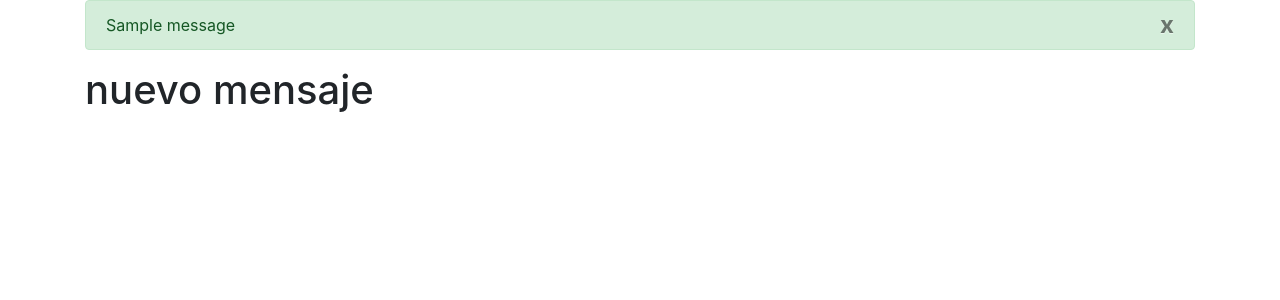
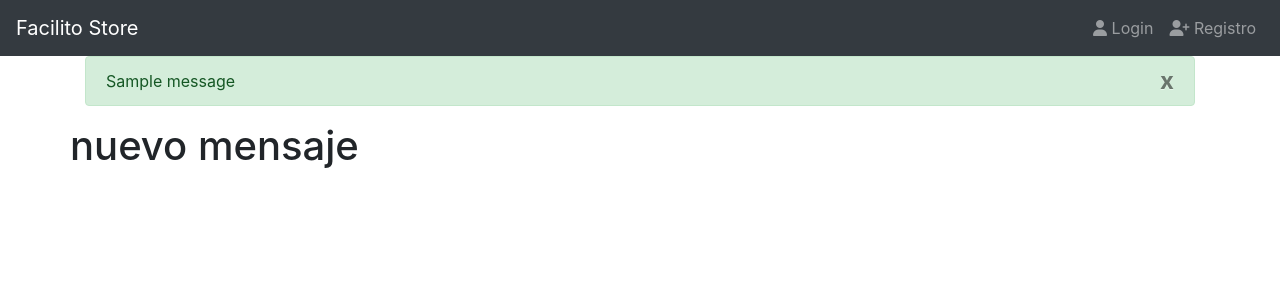
Before and after one commit to wbivanco/facilito_store, a Django app: page / in a window 1280 px wide. Shown: the top 300 px of the page. Run offline with Django 3.2, Linux system fonts and the light colour scheme; one stand-in notice (Sample message) is shown; some libraries are stand-ins or nearby versions.

Commit message:
Listo templates

```diff
--- a/facilito_store/views.py
+++ b/facilito_store/views.py
@@ -25,6 +25,8 @@ def index(request):
 	return render(request,'index.html',{'message':'nuevo mensaje'})
 
 def login_view(request):
+	if request.user.is_authenticated:
+		return redirect('index')
 
 	if request.method == 'POST':
 		# POST es un diccionario por eso get()
@@ -51,6 +53,9 @@ def logout_view(request):
 	return redirect('login')
 
 def register(request):
+	if request.user.is_authenticated:
+		return redirect('index')
+
 	form = RegisterForm(request.POST or None)
 
 	if request.method == 'POST' and form.is_valid():
--- /dev/null
+++ b/templates/base.html
@@ -0,0 +1,29 @@
+{% load static %}
+<!DOCTYPE html>
+<html>
+	<head>
+		<title></title>
+		<link rel="stylesheet" href="https://stackpath.bootstrapcdn.com/bootstrap/4.4.1/css/bootstrap.min.css" integrity="sha384-Vkoo8x4CGsO3+Hhxv8T/Q5PaXtkKtu6ug5TOeNV6gBiFeWPGFN9MuhOf23Q9Ifjh" crossorigin="anonymous">
+	</head>
+	<body>
+
+		{% include 'navbar.html' %}
+
+		<div class="container">
+
+			{% include 'messages.html' %}
+
+			<div class="row">
+
+				{% block content %}
+				{% endblock %}
+
+			</div>
+		</div>
+	</body>
+	<script src="https://kit.fontawesome.com/7efd9e34c5.js"></script>
+
+	<script src="https://code.jquery.com/jquery-3.4.1.slim.min.js" integrity="sha384-J6qa4849blE2+poT4WnyKhv5vZF5SrPo0iEjwBvKU7imGFAV0wwj1yYfoRSJoZ+n" crossorigin="anonymous"></script>
+	<script src="https://cdn.jsdelivr.net/npm/popper.js@1.16.0/dist/umd/popper.min.js" integrity="sha384-Q6E9RHvbIyZFJoft+2mJbHaEWldlvI9IOYy5n3zV9zzTtmI3UksdQRVvoxMfooAo" crossorigin="anonymous"></script>
+	<script src="https://stackpath.bootstrapcdn.com/bootstrap/4.4.1/js/bootstrap.min.js" integrity="sha384-wfSDF2E50Y2D1uUdj0O3uMBJnjuUD4Ih7YwaYd1iqfktj0Uod8GCExl3Og8ifwB6" crossorigin="anonymous"></script>
+</html>
--- a/templates/index.html
+++ b/templates/index.html
@@ -1,33 +1,9 @@
-{% load static %}
-<!DOCTYPE html>
-<html>
-	<head>
-		<title>Index</title>
-		<link rel="stylesheet" href="https://stackpath.bootstrapcdn.com/bootstrap/4.4.1/css/bootstrap.min.css" integrity="sha384-Vkoo8x4CGsO3+Hhxv8T/Q5PaXtkKtu6ug5TOeNV6gBiFeWPGFN9MuhOf23Q9Ifjh" crossorigin="anonymous">
-	</head>
-	<body>
-		<div class="container">
+{% extends 'base.html' %}
 
-			{% if messages %}
-				{% for message in messages %}
-					<div class="alert {% if message.tags == 'success' %} alert-success {% else %} alert-danger {% endif %}">
-						<button type="button" class="close" data-dismiss="alert">x</button>
-						{{ message }}
-					</div>
-				{% endfor %}
-			{% endif%}
-
-			<div class="row">
-				<div class="col">
-					<h1>{{ message }}</h1>
-				</div>
-			</div>
+{% block content %}
+	<div class="row">
+		<div class="col">
+			<h1>{{ message }}</h1>
 		</div>
-	</body>
-
-	<script src="https://code.jquery.com/jquery-3.4.1.slim.min.js" integrity="sha384-J6qa4849blE2+poT4WnyKhv5vZF5SrPo0iEjwBvKU7imGFAV0wwj1yYfoRSJoZ+n" crossorigin="anonymous"></script>
-	<script src="https://cdn.jsdelivr.net/npm/popper.js@1.16.0/dist/umd/popper.min.js" integrity="sha384-Q6E9RHvbIyZFJoft+2mJbHaEWldlvI9IOYy5n3zV9zzTtmI3UksdQRVvoxMfooAo" crossorigin="anonymous"></script>
-	<script src="https://stackpath.bootstrapcdn.com/bootstrap/4.4.1/js/bootstrap.min.js" integrity="sha384-wfSDF2E50Y2D1uUdj0O3uMBJnjuUD4Ih7YwaYd1iqfktj0Uod8GCExl3Og8ifwB6" crossorigin="anonymous"></script>
-
-	<script src="{% static 'js/main.js' %}"></script>
-</html>
+	</div>
+{% endblock %}
--- /dev/null
+++ b/templates/messages.html
@@ -0,0 +1,8 @@
+{% if messages %}
+	{% for message in messages %}
+		<div class="alert {% if message.tags == 'success' %} alert-success {% else %} alert-danger {% endif %}">
+			<button type="button" class="close" data-dismiss="alert">x</button>
+			{{ message }}
+		</div>
+	{% endfor %}
+{% endif%}
--- /dev/null
+++ b/templates/navbar.html
@@ -0,0 +1,29 @@
+
+{% url 'login' as login %}
+{% url 'register' as register %}
+
+<nav class="navbar navbar-expand-md bg-dark navbar-dark">
+	<a href="#" class="navbar-brand">Facilito Store</a>
+
+	<button type="button" name="button" class="navbar-toggler navbar-toggler-right" data-toggle="collapse" data-target="#navb">
+		<span class="navbar-toggler-icon"></span>
+	</button>
+
+	<div id="navb" class="navbar-collapse collapse hide">
+		<ul class="nav navbar-nav ml-auto">
+			{% if user.is_authenticated %}
+				<li class="navbar-item">
+					<a href="{% url 'logout' %}" class="nav-link"><span class="fas fa-sign-in-alt"></span> Logout</a>
+				</li>
+			{% else %}
+				<li class="navbar-item {% if request.path == login %} active {% endif %}">
+					<a href="{{ login }}" class="nav-link"><span class="fas fa-user"></span> Login</a>
+				</li>
+				<li class="navbar-item {% if request.path == register %} active {% endif %}">
+					<a href="{{ register }}" class="nav-link"><span class="fas fa-user-plus"></span> Registro</a>
+				</li>
+			{% endif %}
+		</ul>
+	</div>
+
+</nav>
```
Also changed, not shown: templates/users/login.html (+3 -27 lines), templates/users/register.html (+4 -13 lines), db.sqlite3.
